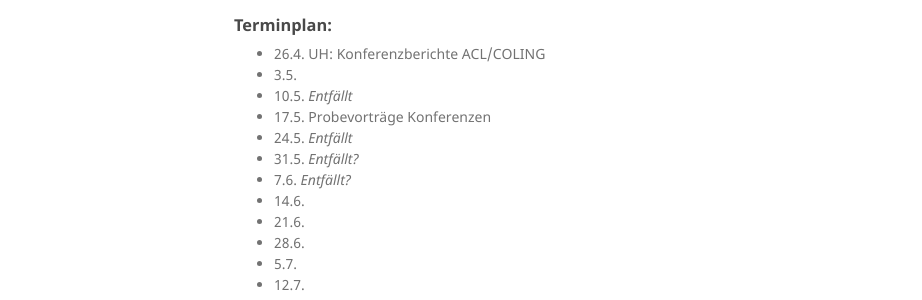
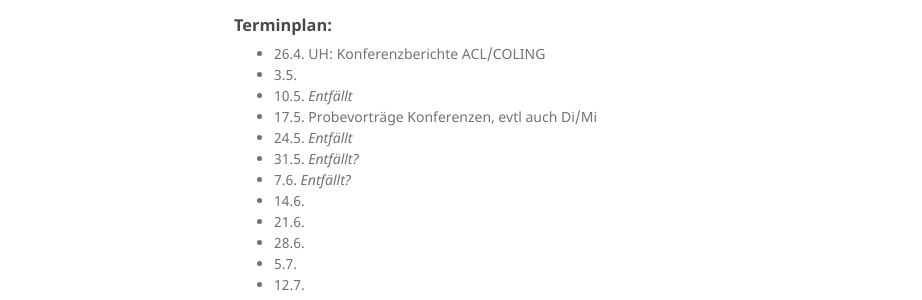
Before and after one commit to JULIELab/JULIELab.github.io, a Jekyll site: the page built from Courses/Theoreticum+_+Technicum.md, in a window 1280 px wide. Shown: the part 562-862 px from the top of the page, without its empty margins (176-1098 px from the left). Built offline with Jekyll 4.4.1, drawn with Linux system fonts in a browser that asks for light colours.

Commit message:
Update Theoreticum+_+Technicum.md

```diff
--- a/Courses/Theoreticum+_+Technicum.md
+++ b/Courses/Theoreticum+_+Technicum.md
@@ -14,7 +14,7 @@ Teilnehmen werden alle Examenskandidaten und Doktoranden mit einem computerlingu
 * 26.4. UH: Konferenzberichte ACL/COLING
 * 3.5.
 * 10.5. *Entfällt*
-* 17.5. Probevorträge Konferenzen
+* 17.5. Probevorträge Konferenzen, evtl auch Di/Mi
 * 24.5. *Entfällt*
 * 31.5. *Entfällt?*
 * 7.6. *Entfällt?*
```
